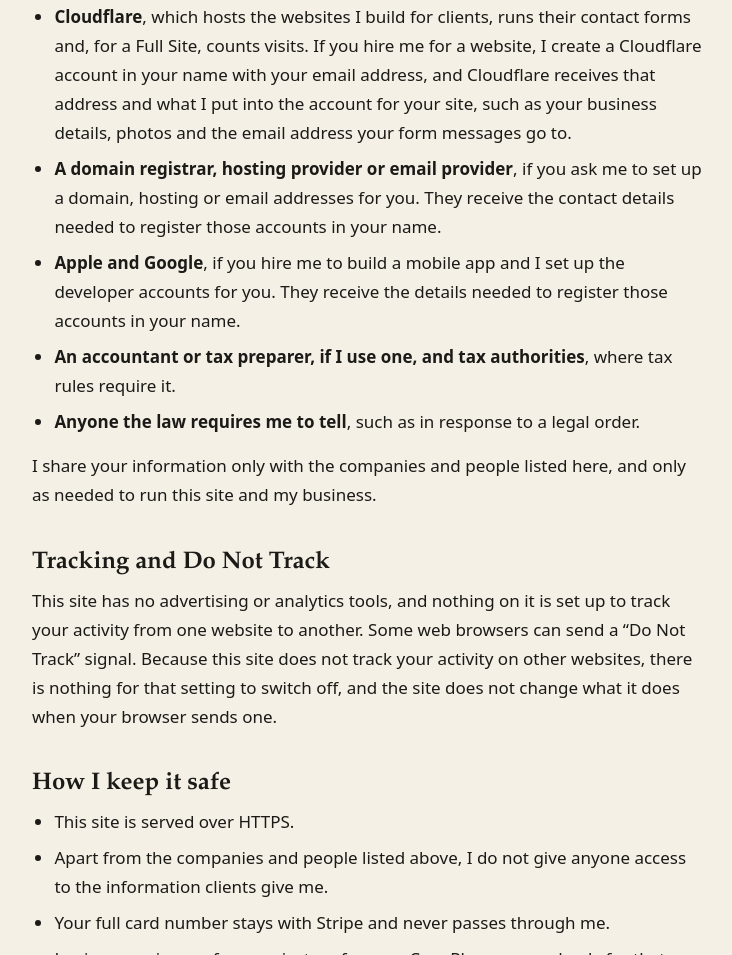
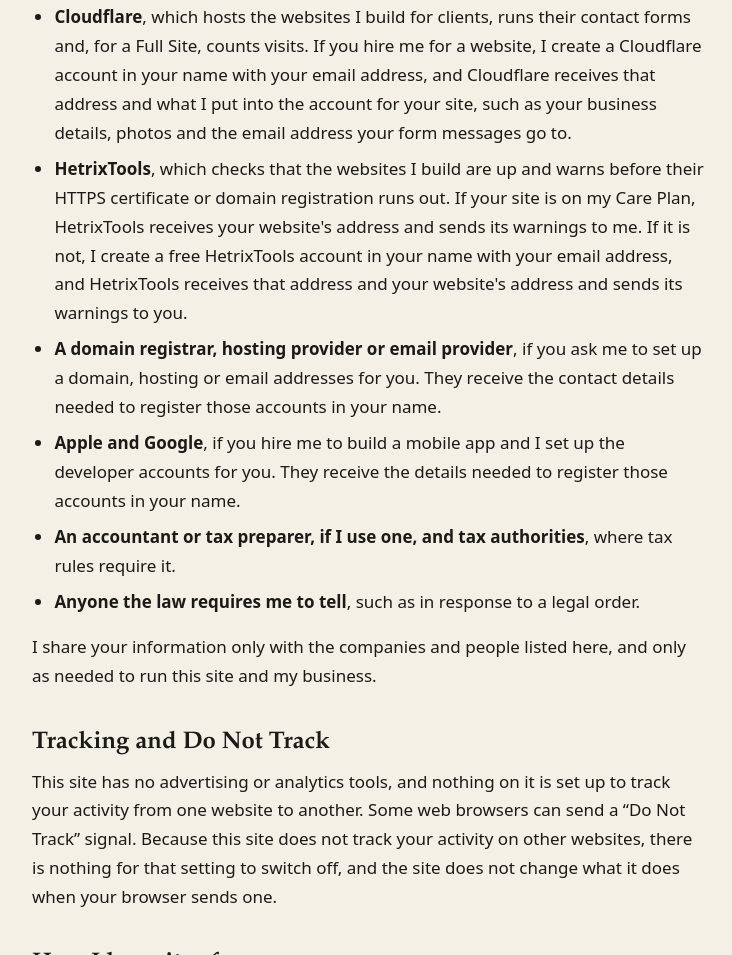
Before and after one commit to arileonboozer/arileonboozer.github.io, a plain HTML site: page privacy.html in a window 1280 px wide. Shown: the part 3780-4735 px from the top of the page, without its empty margins (272-1004 px from the left). Drawn offline with Linux system fonts and the light colour scheme.

Commit message:
Add files via upload

```diff
--- a/privacy.html
+++ b/privacy.html
@@ -131,6 +131,7 @@ li{margin-bottom:.45rem}
   <li><strong>GitHub</strong>, which hosts this website.</li>
   <li><strong>AI tools</strong>, such as Claude (from Anthropic) and Codex (from OpenAI), which I use to help write and check code, web pages and reports, and to help keep my invoices and records. They receive whatever I put into them or let them read, which can include parts of what you send me or give me for a project, your invoice and payment details, and the business details I use for my emails. Each handles it under its own privacy policy.</li>
   <li><strong>Cloudflare</strong>, which hosts the websites I build for clients, runs their contact forms and, for a Full Site, counts visits. If you hire me for a website, I create a Cloudflare account in your name with your email address, and Cloudflare receives that address and what I put into the account for your site, such as your business details, photos and the email address your form messages go to.</li>
+  <li><strong>HetrixTools</strong>, which checks that the websites I build are up and warns before their HTTPS certificate or domain registration runs out. If your site is on my Care Plan, HetrixTools receives your website's address and sends its warnings to me. If it is not, I create a free HetrixTools account in your name with your email address, and HetrixTools receives that address and your website's address and sends its warnings to you.</li>
   <li><strong>A domain registrar, hosting provider or email provider</strong>, if you ask me to set up a domain, hosting or email addresses for you. They receive the contact details needed to register those accounts in your name.</li>
   <li><strong>Apple and Google</strong>, if you hire me to build a mobile app and I set up the developer accounts for you. They receive the details needed to register those accounts in your name.</li>
   <li><strong>An accountant or tax preparer, if I use one, and tax authorities</strong>, where tax rules require it.</li>
```
